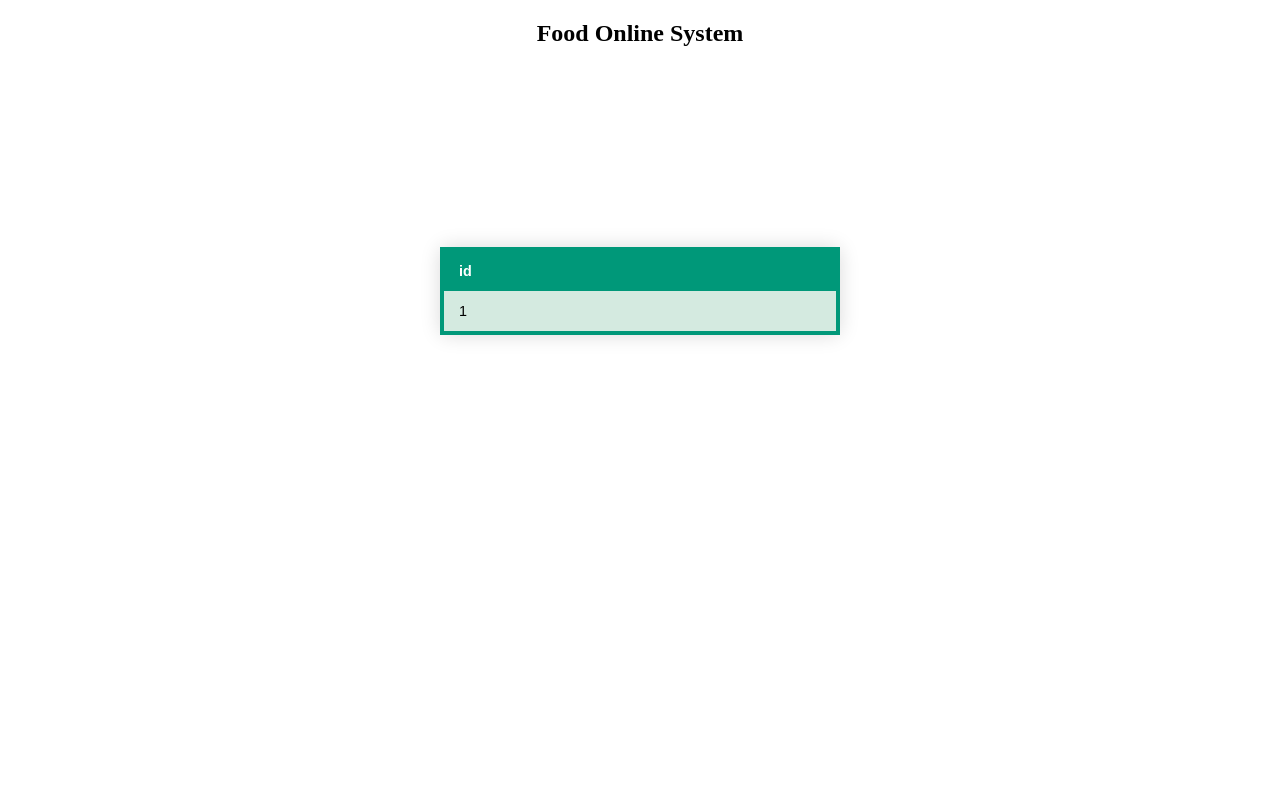
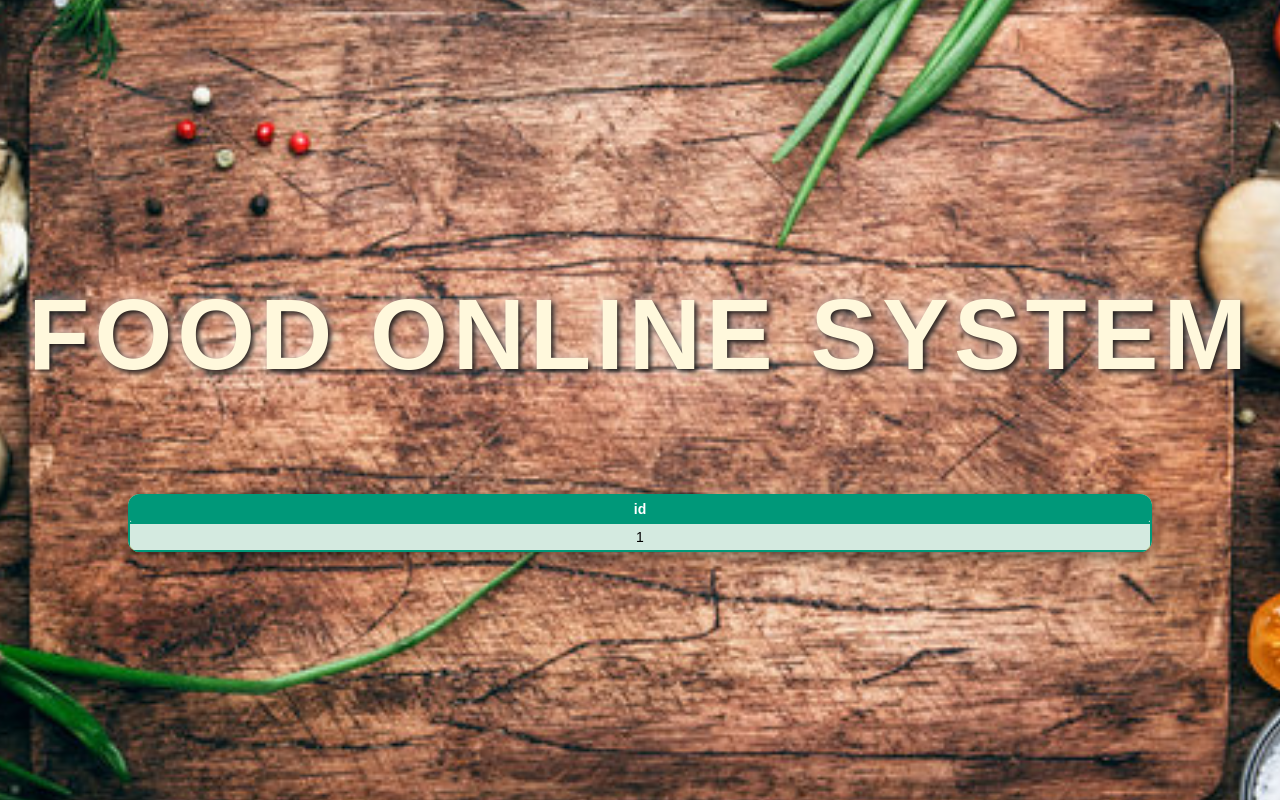
Before and after one commit to huynguyen2703/OnlineFoodSystem, a Flask app: page /restaurants.html in a window 1280 px wide. Run offline with Flask 3, Linux system fonts and the light colour scheme; tables that the repository leaves empty or names only in its code hold one stand-in row (values such as "Sample post").

Commit message:
Styled Relation Page and Query Page

```diff
--- a/static/tables.css
+++ b/static/tables.css
@@ -3,43 +3,159 @@
     font-size: 0.9em;
     font-family: sans-serif;
     min-width: 400px;
-    box-shadow: 0 0 20px rgba(0, 0, 0, 0.15);
+    box-shadow: 0 4px 15px rgba(0, 0, 0, 0.5); /* More visible shadow */
     border: 4px solid #009879;
-    border-radius: 8px;
+    border-radius: 12px;
     background-color: #d4eae0;
     max-width: 100%;
-    margin: 200px auto 25px;
+    margin: 100px auto 25px;
+    overflow: hidden;
+    position: relative;
+    opacity: 0;
+    animation: fadeIn 1s forwards, slideUp 0.8s ease-out forwards; /* Animation added */
+}
 
+/* Fade-in and slide-up animation for table */
+@keyframes fadeIn {
+    0% {
+        opacity: 0;
+    }
+    100% {
+        opacity: 1;
+    }
+}
+
+@keyframes slideUp {
+    0% {
+        transform: translateY(20px);
+    }
+    100% {
+        transform: translateY(0);
+    }
+}
+
+/* Glowing effect for the table */
+.table-center::after {
+    content: '';
+    position: absolute;
+    top: 0;
+    left: 0;
+    right: 0;
+    bottom: 0;
+    z-index: -1;
+    border-radius: 12px;
+    animation: glowing 2s ease-in-out infinite alternate;
+}
+
+/* Glowing animation */
+@keyframes glowing {
+    0% {
+        box-shadow: 0 0 20px rgba(255, 165, 0, 0.7), 0 0 40px rgba(0, 255, 255, 0.6);
+    }
+    100% {
+        box-shadow: 0 0 30px rgba(255, 165, 0, 1), 0 0 60px rgba(0, 255, 255, 0.8);
+    }
 }
 
 .table-center thead tr {
     background-color: #009879;
     color: #ffffff;
     text-align: left;
+    border-top-left-radius: 12px;
+    border-top-right-radius: 12px;
 }
 
 .table-center th,
 .table-center td {
     padding: 12px 15px;
+    text-align: center;
+    border: 2px solid #009879;
+    border-radius: 6px;
 }
 
+/* Hover effect with scaling and color change */
 .table-center tbody tr:hover {
     background-color: cornsilk;
+    transform: scale(1.05); /* Slightly larger on hover */
+    transition: transform 0.3s ease-in-out, background-color 0.3s ease-in-out; /* Smooth transition */
 }
 
+/* Rounded bottom corners for the last row */
+.table-center tr:last-child td:first-child {
+    border-bottom-left-radius: 12px;
+}
 
-.table-center {
-    margin-left: auto;
-    margin-right: auto;
+.table-center tr:last-child td:last-child {
+    border-bottom-right-radius: 12px;
 }
 
 body {
-    display: contents;
+    display: flex;
     justify-content: center;
     align-items: center;
-    height: 150vh;
+    height: 100vh;
+    background: url('images/tables_background.jpg') no-repeat center;
+    background-size: 120%;
+    margin: 0;
 }
 
 h1 {
     text-align: center;
+    font-family: Arial, Helvetica, sans-serif;
+    font-size: 100px; /* Large size for emphasis */
+    font-style: unset;
+    font-weight: 900; /* Bold weight for stronger impact */
+    color: cornsilk;
+    line-height: 1.2; /* Adjust line height for better vertical spacing */
+    text-transform: uppercase; /* Make text uppercase for added emphasis */
+    letter-spacing: 5px; /* Add space between letters for a cleaner look */
+    margin-top: 50px; /* Add top margin for better positioning */
+
+    /* Text shadow for a 3D effect */
+    text-shadow: 3px 3px 5px rgba(0, 0, 0, 0.8), 0 0 15px rgba(255, 255, 255, 0.7);
 }
+
+/* Keyframe animation for a glowing effect */
+@keyframes glowing {
+    0% {
+        text-shadow: 0 0 20px rgba(255, 255, 255, 1), 0 0 30px rgba(255, 255, 255, 0.8);
+        box-shadow: 0 0 20px rgba(255, 165, 0, 0.7), 0 0 40px rgba(0, 255, 255, 0.6);
+    }
+    100% {
+        text-shadow: 0 0 30px rgba(255, 255, 255, 1), 0 0 40px rgba(255, 255, 255, 0.8);
+        box-shadow: 0 0 30px rgba(255, 165, 0, 1), 0 0 50px rgba(0, 255, 255, 0.8);
+    }
+}
+
+
+#restaurant {
+    width: 80%;
+    table-layout: fixed;
+    border-collapse: collapse;
+    font-size: 14px;
+    border: 2px;
+}
+
+#restaurant th, #restaurant td {
+    padding: 5px;
+    word-wrap: break-word;
+    word-break: break-word;
+    white-space: normal;
+    overflow: hidden;
+}
+
+#query-one {
+    width: 80%;
+    table-layout: fixed;
+    border-collapse: collapse;
+    font-size: 12px;
+    border: 2px;
+}
+
+#query-one th, #query-one td {
+    padding: 5px;
+    word-wrap: break-word;
+    word-break: break-word;
+    white-space: normal;
+    overflow: hidden;
+}
--- a/templates/customer_addresses.html
+++ b/templates/customer_addresses.html
@@ -3,7 +3,7 @@
 <head>
     <meta charset="UTF-8">
     <title>Customer Addresses Table</title>
-    <link rel="stylesheet" href="/static/tables.css">
+    <link rel="stylesheet" href="/static/tables.css?">
 </head>
 <body>
 <section>
--- a/templates/customers.html
+++ b/templates/customers.html
@@ -3,7 +3,7 @@
 <head>
     <meta charset="UTF-8">
     <title>Customers Table</title>
-    <link rel="stylesheet" href="/static/tables.css">
+    <link rel="stylesheet" href="/static/tables.css?">
 </head>
 <body>
 <section>
--- a/templates/delivery_addresses.html
+++ b/templates/delivery_addresses.html
@@ -3,7 +3,7 @@
 <head>
     <meta charset="UTF-8">
     <title>Customers Table</title>
-    <link rel="stylesheet" href="/static/tables.css">
+    <link rel="stylesheet" href="/static/tables.css?">
 </head>
 <body>
 <section>
--- a/templates/orders.html
+++ b/templates/orders.html
@@ -3,7 +3,7 @@
 <head>
     <meta charset="UTF-8">
     <title>Orders Table</title>
-    <link rel="stylesheet" href="/static/tables.css">
+    <link rel="stylesheet" href="/static/tables.css?">
 </head>
 <body>
 <section>
--- a/templates/query_five.html
+++ b/templates/query_five.html
@@ -3,14 +3,14 @@
 <head>
     <meta charset="UTF-8">
     <title> Query Five Table</title>
-    <link rel="stylesheet" href="/static/tables.css">
+    <link rel="stylesheet" href="/static/tables.css?">
 </head>
 <body>
 <section>
     <h1>
         Food Online System
     </h1>
-    <table>
+    <table class="table-center">
         <thead>
         <tr>
             {% for column in columns %}
--- a/templates/query_four.html
+++ b/templates/query_four.html
@@ -3,15 +3,14 @@
 <head>
     <meta charset="UTF-8">
     <title> Query Four Table</title>
-    <link rel="stylesheet" href="/static/tables.css">
-
+    <link rel="stylesheet" href="/static/tables.css?">
 </head>
 <body>
 <section>
     <h1>
         Food Online System
     </h1>
-    <table>
+    <table class="table-center">
         <thead>
         <tr>
             {% for column in columns %}
--- a/templates/query_one.html
+++ b/templates/query_one.html
@@ -3,15 +3,14 @@
 <head>
     <meta charset="UTF-8">
     <title> Query One Table</title>
-    <link rel="stylesheet" href="/static/tables.css">
-
+    <link rel="stylesheet" href="/static/tables.css?">
 </head>
 <body>
 <section>
     <h1>
         Food Online System
     </h1>
-    <table>
+    <table class="table-center" id="query-one">
         <thead>
         <tr>
             {% for column in columns %}
--- a/templates/query_three.html
+++ b/templates/query_three.html
@@ -3,14 +3,14 @@
 <head>
     <meta charset="UTF-8">
     <title> Query Three Table</title>
-    <link rel="stylesheet" href="/static/tables.css">
+    <link rel="stylesheet" href="/static/tables.css?v=1">
 </head>
 <body>
 <section>
     <h1>
         Food Online System
     </h1>
-    <table>
+    <table class="table-center">
         <thead>
         <tr>
             {% for column in columns %}
--- a/templates/query_two.html
+++ b/templates/query_two.html
@@ -10,7 +10,7 @@
     <h1>
         Food Online System
     </h1>
-    <table>
+    <table class="table-center">
         <thead>
         <tr>
             {% for column in columns %}
--- a/templates/restaurants.html
+++ b/templates/restaurants.html
@@ -3,14 +3,14 @@
 <head>
     <meta charset="UTF-8">
     <title>Restaurants Table</title>
-    <link rel="stylesheet" href="/static/tables.css">
+    <link rel="stylesheet" href="/static/tables.css?">
 </head>
 <body>
 <section>
     <h1>
         Food Online System
     </h1>
-    <table class="table-center">
+    <table class="table-center" id="restaurant">
         <thead>
         <tr>
             {% for column in columns %}
--- a/templates/shippers.html
+++ b/templates/shippers.html
@@ -3,7 +3,7 @@
 <head>
     <meta charset="UTF-8">
     <title>Customers Table</title>
-    <link rel="stylesheet" href="/static/tables.css">
+    <link rel="stylesheet" href="/static/tables.css?">
 </head>
 <body>
 <section>
```
Also changed, not shown: static/images/tables_background.jpg (added).
